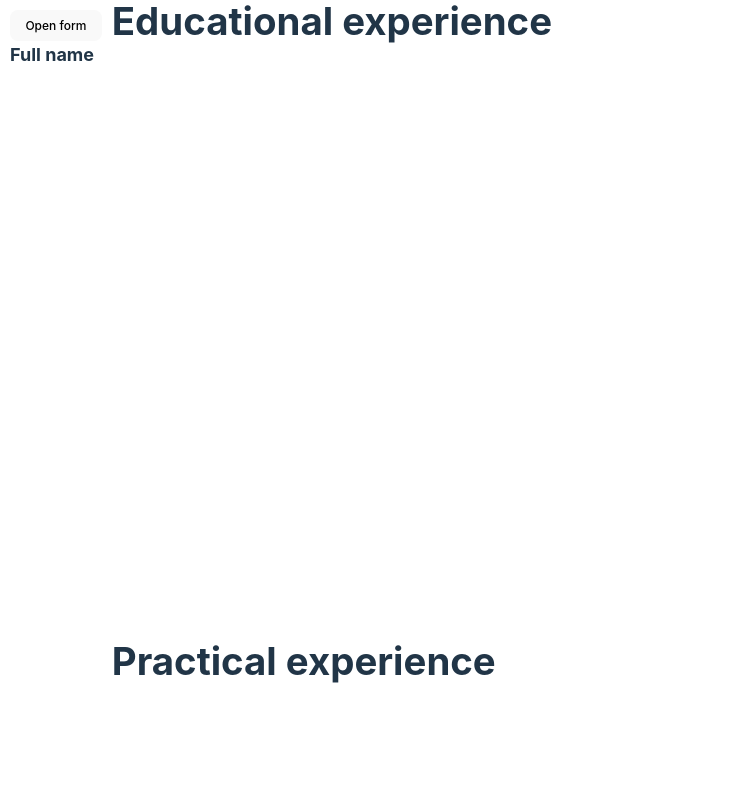
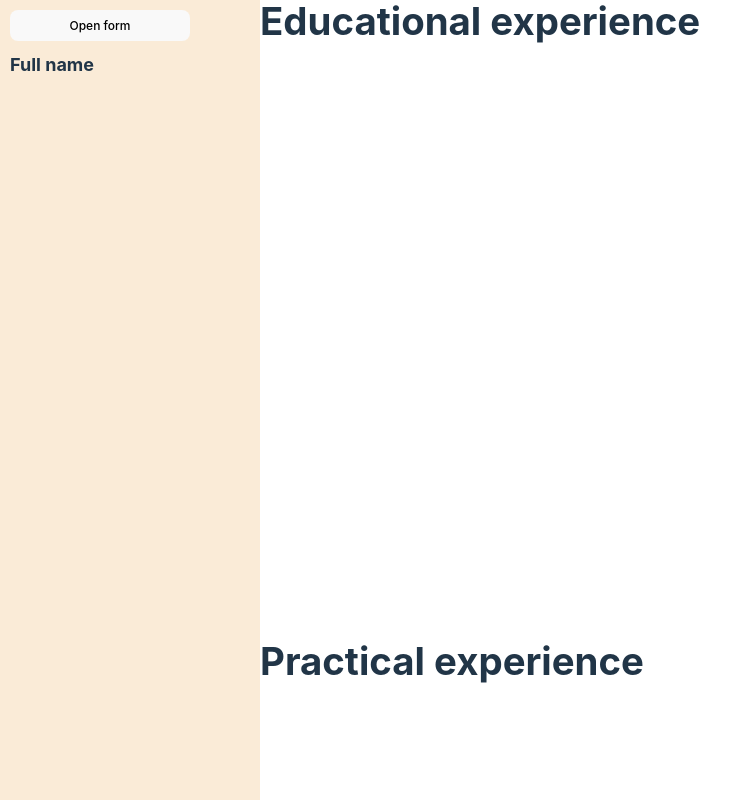
Before and after one commit to Francois-T9/cv-app, a React (Vite) app in the folder cv/: page / in a window 1280 px wide. Shown: the top 800 px of the page, without its empty margins (0-752 px from the left). Built offline with nearby package versions, Linux system fonts and the light colour scheme.

Commit message:
Styled the General component

```diff
--- a/cv/src/styles/general.css
+++ b/cv/src/styles/general.css
@@ -7,4 +7,29 @@
   grid-column: 1;
   grid-row: 1/3;
   padding: 10px;
+  width: 20em;
+
+  display: flex;
+  flex-direction: column;
+  background-color: antiquewhite;
+  gap: 10px;
 }
+
+.general form {
+  display: flex;
+  flex-direction: column;
+
+  border: 1px solid black;
+  padding: 10px;
+  border-radius: 10px;
+  gap: 10px;
+}
+
+.general input {
+  border-radius: 10px;
+  padding: 5px;
+}
+
+.open-form-btn {
+  width: 15em;
+}
```
